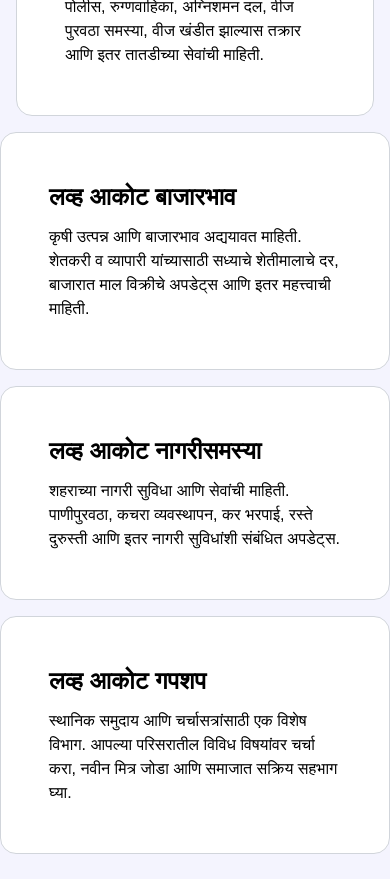
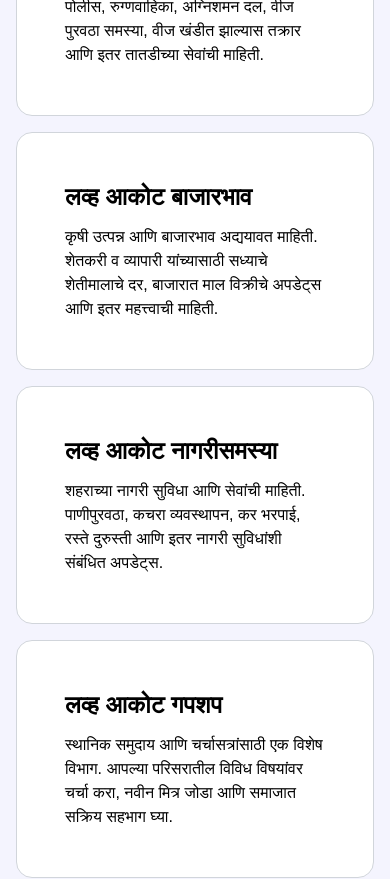
Before and after one commit to ShaileshS237/la_website_react, a React (Create React App) app: page / in a window 390 px wide. Shown: the part 2460-3339 px from the top of the page. Built offline with nearby package versions, Linux system fonts and the light colour scheme; a web font is replaced by a local one.

Commit message:
small fix

```diff
--- a/src/component/Home.jsx
+++ b/src/component/Home.jsx
@@ -330,7 +330,7 @@ const FeaturesSection = () => (
 				</div>
 			))}
 		</div>
-		<div className="container mx-auto grid md:grid-cols-3 gap-4">
+		<div className="container mx-auto grid md:grid-cols-3 gap-4 px-4 md:px-0">
 			{elements.slice(4, 8).map((element, index) => (
 				<div
 					key={index}
```
